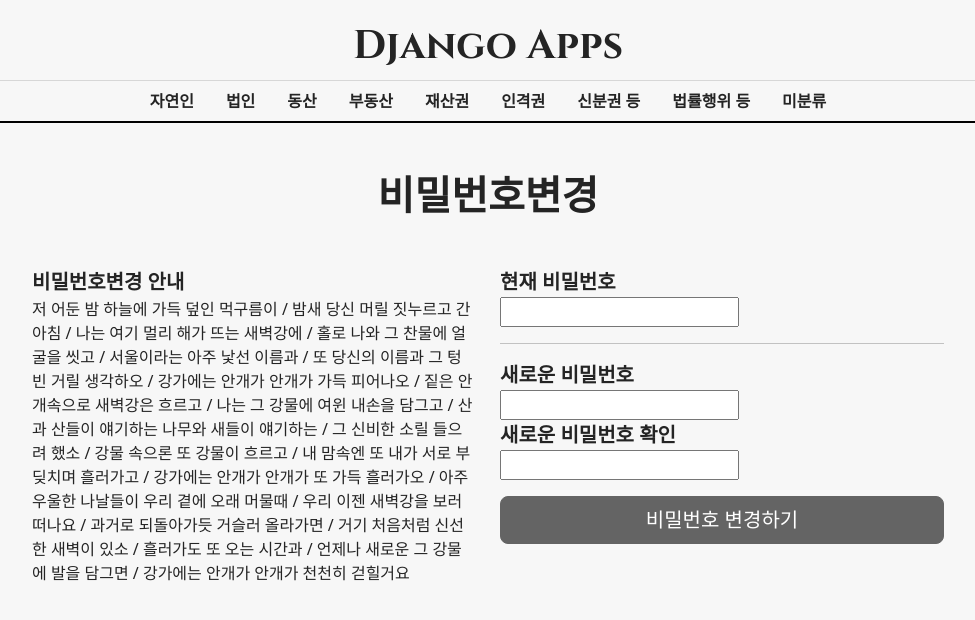
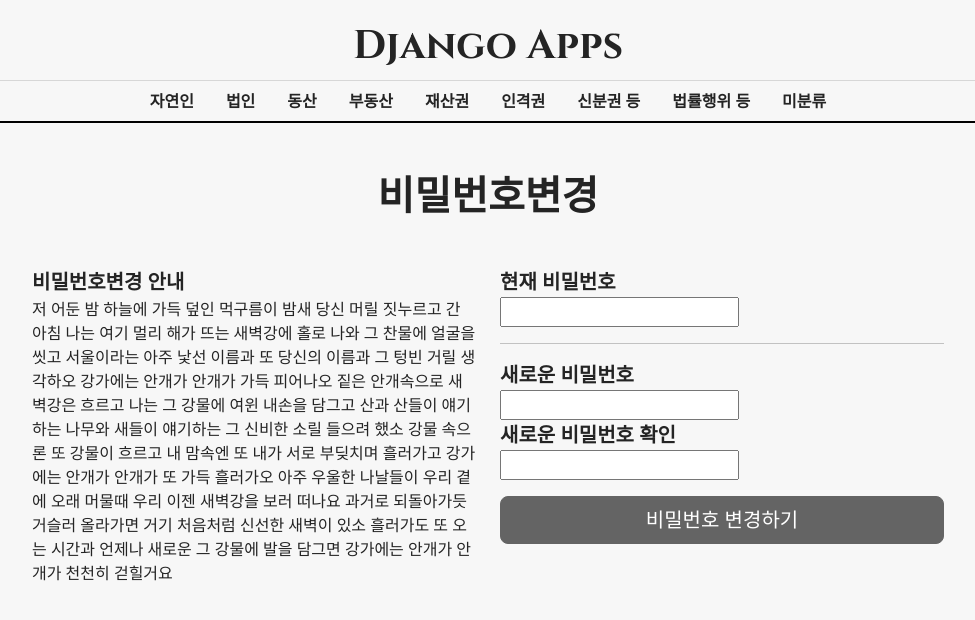
Before and after one commit to ohyucheol/DjangoModels, a Django app: template templates/a00/change-password.html in a window 1280 px wide. Shown: the top 620 px of the page, without its empty margins (152-1127 px from the left). Run offline with Django 3.2, Linux system fonts and the light colour scheme; the template is opened without the code that fills it, so the values that code supplies are empty, except form fields; tables that the repository leaves empty hold one stand-in row (values such as "Sample post"); form fields are guessed from the names that the template uses; some libraries are stand-ins or nearby versions.

Commit message:
A00 templates are modified

```diff
--- a/templates/a00/change-password.html
+++ b/templates/a00/change-password.html
@@ -40,9 +40,9 @@
     <div class="container-fluid mt-5 w-75">
       <h1 class="h1 mb-5 fw-bold text-center">비밀번호변경</h1>
       <div class="row m-auto">
-        <div class="col-12 col-xl-6">
+        <div class="col-12 col-xl-6 d-none d-lg-block">
           <label class="fs-5 fw-semibold">비밀번호변경 안내</label>
-          <p>저 어둔 밤 하늘에 가득 덮인 먹구름이 / 밤새 당신 머릴 짓누르고 간 아침 / 나는 여기 멀리 해가 뜨는 새벽강에 / 홀로 나와 그 찬물에 얼굴을 씻고 / 서울이라는 아주 낯선 이름과 / 또 당신의 이름과 그 텅빈 거릴 생각하오 / 강가에는 안개가 안개가 가득 피어나오 / 짙은 안개속으로 새벽강은 흐르고 / 나는 그 강물에 여윈 내손을 담그고 / 산과 산들이 얘기하는 나무와 새들이 얘기하는 / 그 신비한 소릴 들으려 했소 / 강물 속으론 또 강물이 흐르고 / 내 맘속엔 또 내가 서로 부딪치며 흘러가고 / 강가에는 안개가 안개가 또 가득 흘러가오 / 아주 우울한 나날들이 우리 곁에 오래 머물때 / 우리 이젠 새벽강을 보러 떠나요 / 과거로 되돌아가듯 거슬러 올라가면 / 거기 처음처럼 신선한 새벽이 있소 / 흘러가도 또 오는 시간과 / 언제나 새로운 그 강물에 발을 담그면 / 강가에는 안개가 안개가 천천히 걷힐거요</p>
+          <p>저 어둔 밤 하늘에 가득 덮인 먹구름이 밤새 당신 머릴 짓누르고 간 아침 나는 여기 멀리 해가 뜨는 새벽강에 홀로 나와 그 찬물에 얼굴을 씻고 서울이라는 아주 낯선 이름과 또 당신의 이름과 그 텅빈 거릴 생각하오 강가에는 안개가 안개가 가득 피어나오 짙은 안개속으로 새벽강은 흐르고 나는 그 강물에 여윈 내손을 담그고 산과 산들이 얘기하는 나무와 새들이 얘기하는 그 신비한 소릴 들으려 했소 강물 속으론 또 강물이 흐르고 내 맘속엔 또 내가 서로 부딪치며 흘러가고 강가에는 안개가 안개가 또 가득 흘러가오 아주 우울한 나날들이 우리 곁에 오래 머물때 우리 이젠 새벽강을 보러 떠나요 과거로 되돌아가듯 거슬러 올라가면 거기 처음처럼 신선한 새벽이 있소 흘러가도 또 오는 시간과 언제나 새로운 그 강물에 발을 담그면 강가에는 안개가 안개가 천천히 걷힐거요</p>
         </div>
         <div class="col-12 col-xl-6">
           <form action="{% url 'a00:change-password' %}" method="POST">
--- a/templates/a00/change-username.html
+++ b/templates/a00/change-username.html
@@ -40,9 +40,9 @@
     <div class="container-fluid mt-5 w-75">
       <h1 class="h1 mb-5 fw-bold text-center">이메일 변경</h1>
       <div class="row m-auto">
-        <div class="col-12 col-xl-6">
+        <div class="col-12 col-xl-6 d-none d-lg-block">
           <label class="fs-5 fw-semibold">이메일 변경 안내</label>
-          <p>저 어둔 밤 하늘에 가득 덮인 먹구름이 / 밤새 당신 머릴 짓누르고 간 아침 / 나는 여기 멀리 해가 뜨는 새벽강에 / 홀로 나와 그 찬물에 얼굴을 씻고 / 서울이라는 아주 낯선 이름과 / 또 당신의 이름과 그 텅빈 거릴 생각하오 / 강가에는 안개가 안개가 가득 피어나오 / 짙은 안개속으로 새벽강은 흐르고 / 나는 그 강물에 여윈 내손을 담그고 / 산과 산들이 얘기하는 나무와 새들이 얘기하는 / 그 신비한 소릴 들으려 했소 / 강물 속으론 또 강물이 흐르고 / 내 맘속엔 또 내가 서로 부딪치며 흘러가고 / 강가에는 안개가 안개가 또 가득 흘러가오 / 아주 우울한 나날들이 우리 곁에 오래 머물때 / 우리 이젠 새벽강을 보러 떠나요 / 과거로 되돌아가듯 거슬러 올라가면 / 거기 처음처럼 신선한 새벽이 있소 / 흘러가도 또 오는 시간과 / 언제나 새로운 그 강물에 발을 담그면 / 강가에는 안개가 안개가 천천히 걷힐거요</p>
+          <p>저 어둔 밤 하늘에 가득 덮인 먹구름이 밤새 당신 머릴 짓누르고 간 아침 나는 여기 멀리 해가 뜨는 새벽강에 홀로 나와 그 찬물에 얼굴을 씻고 서울이라는 아주 낯선 이름과 또 당신의 이름과 그 텅빈 거릴 생각하오 강가에는 안개가 안개가 가득 피어나오 짙은 안개속으로 새벽강은 흐르고 나는 그 강물에 여윈 내손을 담그고 산과 산들이 얘기하는 나무와 새들이 얘기하는 그 신비한 소릴 들으려 했소 강물 속으론 또 강물이 흐르고 내 맘속엔 또 내가 서로 부딪치며 흘러가고 강가에는 안개가 안개가 또 가득 흘러가오 아주 우울한 나날들이 우리 곁에 오래 머물때 우리 이젠 새벽강을 보러 떠나요 과거로 되돌아가듯 거슬러 올라가면 거기 처음처럼 신선한 새벽이 있소 흘러가도 또 오는 시간과 언제나 새로운 그 강물에 발을 담그면 강가에는 안개가 안개가 천천히 걷힐거요</p>
         </div>
         <div class="col-12 col-xl-6">
           <form action="{% url 'a00:change-username' %}" method="POST">
@@ -70,7 +70,7 @@
             </div>
             {% endif %}
 
-            <button class="w-100 btn btn-lg btn-primary mt-3" type="submit">이메일 주소 변경하기</button>
+            <button class="w-100 btn btn-lg btn-primary mt-3" type="submit">이메일 변경하기</button>
           </form>
         </div>
       </div>
--- a/templates/a00/signin.html
+++ b/templates/a00/signin.html
@@ -42,7 +42,7 @@
       <div class="row m-auto">
         <div class="col-12 col-xl-6 d-none d-lg-block">
           <label class="fs-5 fw-semibold">이용안내</label>
-          <p>저 어둔 밤 하늘에 가득 덮인 먹구름이 / 밤새 당신 머릴 짓누르고 간 아침 / 나는 여기 멀리 해가 뜨는 새벽강에 / 홀로 나와 그 찬물에 얼굴을 씻고 / 서울이라는 아주 낯선 이름과 / 또 당신의 이름과 그 텅빈 거릴 생각하오 / 강가에는 안개가 안개가 가득 피어나오 / 짙은 안개속으로 새벽강은 흐르고 / 나는 그 강물에 여윈 내손을 담그고 / 산과 산들이 얘기하는 나무와 새들이 얘기하는 / 그 신비한 소릴 들으려 했소 / 강물 속으론 또 강물이 흐르고 / 내 맘속엔 또 내가 서로 부딪치며 흘러가고 / 강가에는 안개가 안개가 또 가득 흘러가오 / 아주 우울한 나날들이 우리 곁에 오래 머물때 / 우리 이젠 새벽강을 보러 떠나요 / 과거로 되돌아가듯 거슬러 올라가면 / 거기 처음처럼 신선한 새벽이 있소 / 흘러가도 또 오는 시간과 / 언제나 새로운 그 강물에 발을 담그면 / 강가에는 안개가 안개가 천천히 걷힐거요</p>
+          <p>저 어둔 밤 하늘에 가득 덮인 먹구름이 밤새 당신 머릴 짓누르고 간 아침 나는 여기 멀리 해가 뜨는 새벽강에 홀로 나와 그 찬물에 얼굴을 씻고 서울이라는 아주 낯선 이름과 또 당신의 이름과 그 텅빈 거릴 생각하오 강가에는 안개가 안개가 가득 피어나오 짙은 안개속으로 새벽강은 흐르고 나는 그 강물에 여윈 내손을 담그고 산과 산들이 얘기하는 나무와 새들이 얘기하는 그 신비한 소릴 들으려 했소 강물 속으론 또 강물이 흐르고 내 맘속엔 또 내가 서로 부딪치며 흘러가고 강가에는 안개가 안개가 또 가득 흘러가오 아주 우울한 나날들이 우리 곁에 오래 머물때 우리 이젠 새벽강을 보러 떠나요 과거로 되돌아가듯 거슬러 올라가면 거기 처음처럼 신선한 새벽이 있소 흘러가도 또 오는 시간과 언제나 새로운 그 강물에 발을 담그면 강가에는 안개가 안개가 천천히 걷힐거요</p>
         </div>
         <div class="col-12 col-xl-6">
           <form action="{% url 'a00:signin' %}" method="POST">
--- a/templates/a00/signup.html
+++ b/templates/a00/signup.html
@@ -42,7 +42,7 @@
       <div class="row m-auto">
         <div class="col-12 col-xl-6">
           <label class="fs-5 fw-semibold">가입안내</label>
-          <p>저 어둔 밤 하늘에 가득 덮인 먹구름이 / 밤새 당신 머릴 짓누르고 간 아침 / 나는 여기 멀리 해가 뜨는 새벽강에 / 홀로 나와 그 찬물에 얼굴을 씻고 / 서울이라는 아주 낯선 이름과 / 또 당신의 이름과 그 텅빈 거릴 생각하오 / 강가에는 안개가 안개가 가득 피어나오 / 짙은 안개속으로 새벽강은 흐르고 / 나는 그 강물에 여윈 내손을 담그고 / 산과 산들이 얘기하는 나무와 새들이 얘기하는 / 그 신비한 소릴 들으려 했소 / 강물 속으론 또 강물이 흐르고 / 내 맘속엔 또 내가 서로 부딪치며 흘러가고 / 강가에는 안개가 안개가 또 가득 흘러가오 / 아주 우울한 나날들이 우리 곁에 오래 머물때 / 우리 이젠 새벽강을 보러 떠나요 / 과거로 되돌아가듯 거슬러 올라가면 / 거기 처음처럼 신선한 새벽이 있소 / 흘러가도 또 오는 시간과 / 언제나 새로운 그 강물에 발을 담그면 / 강가에는 안개가 안개가 천천히 걷힐거요</p>
+          <p>저 어둔 밤 하늘에 가득 덮인 먹구름이 밤새 당신 머릴 짓누르고 간 아침 나는 여기 멀리 해가 뜨는 새벽강에 홀로 나와 그 찬물에 얼굴을 씻고 서울이라는 아주 낯선 이름과 또 당신의 이름과 그 텅빈 거릴 생각하오 강가에는 안개가 안개가 가득 피어나오 짙은 안개속으로 새벽강은 흐르고 나는 그 강물에 여윈 내손을 담그고 산과 산들이 얘기하는 나무와 새들이 얘기하는 그 신비한 소릴 들으려 했소 강물 속으론 또 강물이 흐르고 내 맘속엔 또 내가 서로 부딪치며 흘러가고 강가에는 안개가 안개가 또 가득 흘러가오 아주 우울한 나날들이 우리 곁에 오래 머물때 우리 이젠 새벽강을 보러 떠나요 과거로 되돌아가듯 거슬러 올라가면 거기 처음처럼 신선한 새벽이 있소 흘러가도 또 오는 시간과 언제나 새로운 그 강물에 발을 담그면 강가에는 안개가 안개가 천천히 걷힐거요</p>
         </div>
         <div class="col-12 col-xl-6">
           <form action="{% url 'a00:signup' %}" method="POST">
```
